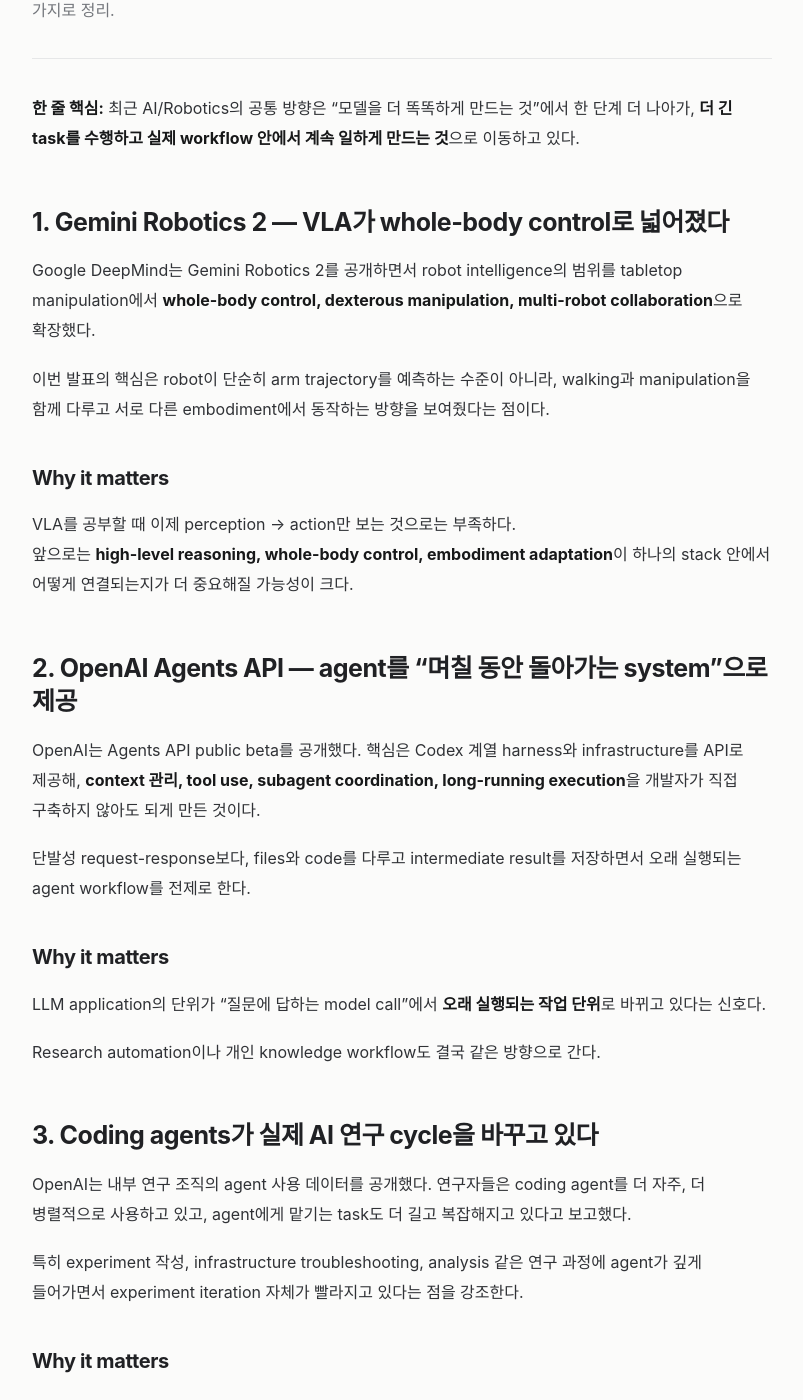
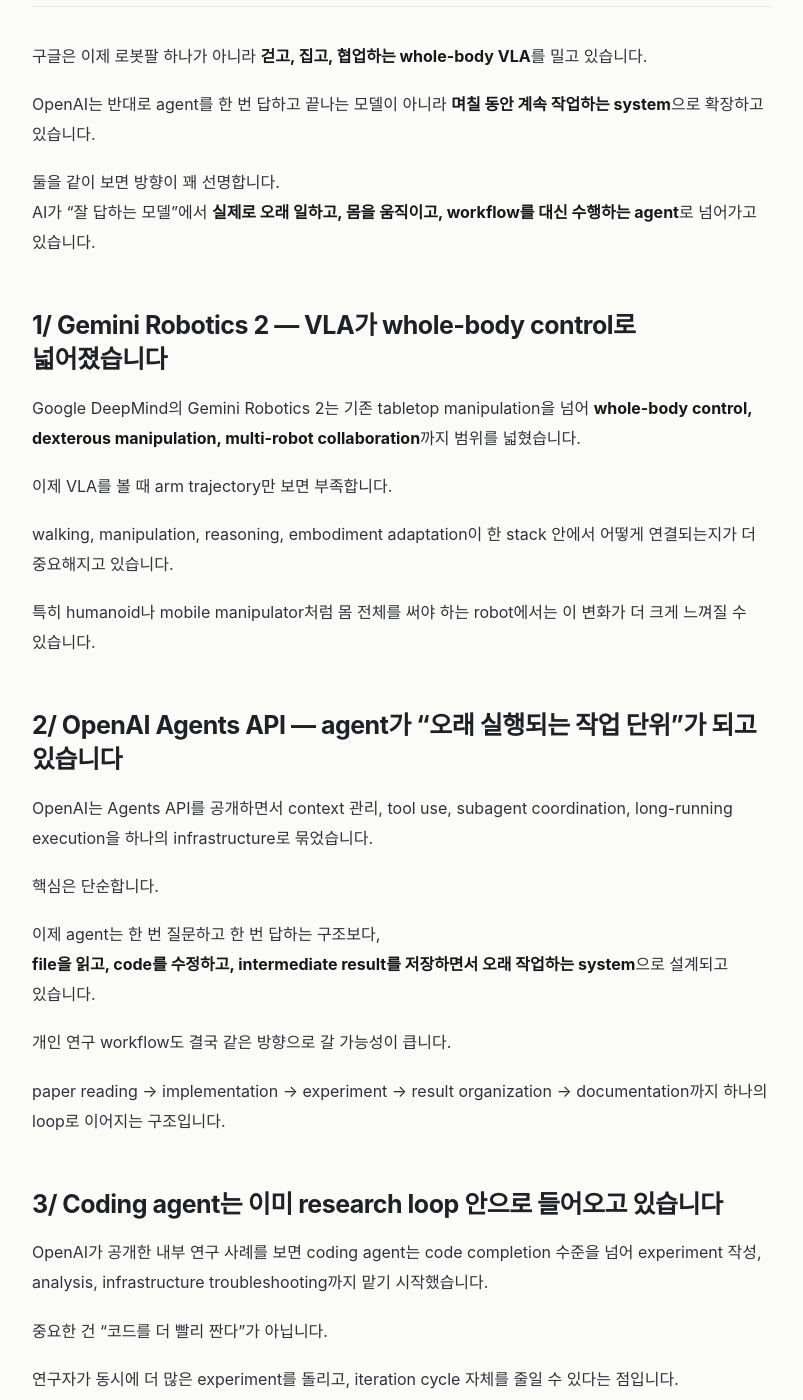
Before and after one commit to nayana224/nayana224.github.io, a Jekyll site: the page built from _research_feed/2026-09-19-ai-robotics.md, in a window 1280 px wide and 1400 px high, scrolled down 378 px. Shown: the whole window, without its empty margins (238-1041 px from the left). Built offline with Jekyll 4.4.1, drawn with Linux system fonts in a browser that asks for light colours; some of the changed text lies outside the part shown.

Commit message:
feed: sharpen AI robotics editorial style

```diff
--- a/_research_feed/2026-09-19-ai-robotics.md
+++ b/_research_feed/2026-09-19-ai-robotics.md
@@ -1,53 +1,65 @@
 ---
 layout: feed_note
-title: "AI & Robotics Update — Gemini Robotics 2, Agents API, Research Acceleration"
+title: "AI & Robotics — VLA는 몸 전체로, Agent는 며칠씩 일하기 시작했습니다"
 date: 2026-09-19 00:30:00 +0900
 channel: ai-robotics
 channel_label: AI & Robotics
-summary: "whole-body robotics, long-running cloud agents, coding-agent 기반 연구 가속화까지 최근 흐름을 세 가지로 정리."
+summary: "Gemini Robotics 2, OpenAI Agents API, coding agent 연구 가속화까지. 최근 AI와 Robotics에서 실제 workflow가 어떻게 바뀌고 있는지 정리했습니다."
 ---
 
-**한 줄 핵심:** 최근 AI/Robotics의 공통 방향은 “모델을 더 똑똑하게 만드는 것”에서 한 단계 더 나아가, **더 긴 task를 수행하고 실제 workflow 안에서 계속 일하게 만드는 것**으로 이동하고 있다.
+구글은 이제 로봇팔 하나가 아니라 **걷고, 집고, 협업하는 whole-body VLA**를 밀고 있습니다.
 
-## 1. Gemini Robotics 2 — VLA가 whole-body control로 넓어졌다
+OpenAI는 반대로 agent를 한 번 답하고 끝나는 모델이 아니라 **며칠 동안 계속 작업하는 system**으로 확장하고 있습니다.
 
-Google DeepMind는 Gemini Robotics 2를 공개하면서 robot intelligence의 범위를 tabletop manipulation에서 **whole-body control, dexterous manipulation, multi-robot collaboration**으로 확장했다.
+둘을 같이 보면 방향이 꽤 선명합니다.
+AI가 “잘 답하는 모델”에서 **실제로 오래 일하고, 몸을 움직이고, workflow를 대신 수행하는 agent**로 넘어가고 있습니다.
 
-이번 발표의 핵심은 robot이 단순히 arm trajectory를 예측하는 수준이 아니라, walking과 manipulation을 함께 다루고 서로 다른 embodiment에서 동작하는 방향을 보여줬다는 점이다.
+## 1/ Gemini Robotics 2 — VLA가 whole-body control로 넓어졌습니다
 
-### Why it matters
+Google DeepMind의 Gemini Robotics 2는 기존 tabletop manipulation을 넘어 **whole-body control, dexterous manipulation, multi-robot collaboration**까지 범위를 넓혔습니다.
 
-VLA를 공부할 때 이제 perception → action만 보는 것으로는 부족하다.
-앞으로는 **high-level reasoning, whole-body control, embodiment adaptation**이 하나의 stack 안에서 어떻게 연결되는지가 더 중요해질 가능성이 크다.
+이제 VLA를 볼 때 arm trajectory만 보면 부족합니다.
 
-## 2. OpenAI Agents API — agent를 “며칠 동안 돌아가는 system”으로 제공
+walking, manipulation, reasoning, embodiment adaptation이 한 stack 안에서 어떻게 연결되는지가 더 중요해지고 있습니다.
 
-OpenAI는 Agents API public beta를 공개했다. 핵심은 Codex 계열 harness와 infrastructure를 API로 제공해, **context 관리, tool use, subagent coordination, long-running execution**을 개발자가 직접 구축하지 않아도 되게 만든 것이다.
+특히 humanoid나 mobile manipulator처럼 몸 전체를 써야 하는 robot에서는 이 변화가 더 크게 느껴질 수 있습니다.
 
-단발성 request-response보다, files와 code를 다루고 intermediate result를 저장하면서 오래 실행되는 agent workflow를 전제로 한다.
+## 2/ OpenAI Agents API — agent가 “오래 실행되는 작업 단위”가 되고 있습니다
 
-### Why it matters
+OpenAI는 Agents API를 공개하면서 context 관리, tool use, subagent coordination, long-running execution을 하나의 infrastructure로 묶었습니다.
 
-LLM application의 단위가 “질문에 답하는 model call”에서 **오래 실행되는 작업 단위**로 바뀌고 있다는 신호다.
+핵심은 단순합니다.
 
-Research automation이나 개인 knowledge workflow도 결국 같은 방향으로 간다.
+이제 agent는 한 번 질문하고 한 번 답하는 구조보다,
+**file을 읽고, code를 수정하고, intermediate result를 저장하면서 오래 작업하는 system**으로 설계되고 있습니다.
 
-## 3. Coding agents가 실제 AI 연구 cycle을 바꾸고 있다
+개인 연구 workflow도 결국 같은 방향으로 갈 가능성이 큽니다.
 
-OpenAI는 내부 연구 조직의 agent 사용 데이터를 공개했다. 연구자들은 coding agent를 더 자주, 더 병렬적으로 사용하고 있고, agent에게 맡기는 task도 더 길고 복잡해지고 있다고 보고했다.
+paper reading → implementation → experiment → result organization → documentation까지 하나의 loop로 이어지는 구조입니다.
 
-특히 experiment 작성, infrastructure troubleshooting, analysis 같은 연구 과정에 agent가 깊게 들어가면서 experiment iteration 자체가 빨라지고 있다는 점을 강조한다.
+## 3/ Coding agent는 이미 research loop 안으로 들어오고 있습니다
 
-### Why it matters
+OpenAI가 공개한 내부 연구 사례를 보면 coding agent는 code completion 수준을 넘어 experiment 작성, analysis, infrastructure troubleshooting까지 맡기 시작했습니다.
 
-AI researcher에게 agent는 이제 단순 code completion 도구가 아니라 **research loop 일부**가 되고 있다.
+중요한 건 “코드를 더 빨리 짠다”가 아닙니다.
 
-논문 읽기 → 구현 → experiment → 결과 정리 → 문서화까지 연결하는 workflow를 미리 설계해두는 것이 점점 더 중요해질 수 있다.
+연구자가 동시에 더 많은 experiment를 돌리고, iteration cycle 자체를 줄일 수 있다는 점입니다.
+
+AI researcher에게 agent는 점점 **개발 보조도구가 아니라 research operator**에 가까워지고 있습니다.
+
+## 지금 봐야 할 포인트
+
+최근 흐름을 세 줄로 줄이면 이렇습니다.
+
+- Robotics는 **whole-body intelligence**로 확장
+- Agent는 **long-running workflow**로 확장
+- Research는 **human + agent loop**로 재구성
+
+앞으로 VLM/VLA를 공부할 때 model architecture만 보는 것보다,
+**reasoning → action → system integration → long-running agent workflow**까지 같이 보는 게 더 중요해질 것 같습니다.
 
 ## Sources
 
 - [Google DeepMind — Gemini Robotics 2](https://deepmind.google/blog/gemini-robotics-2-brings-whole-body-intelligence-to-robots/)
-
 - [OpenAI — Introducing the Agents API](https://openai.com/index/introducing-the-agents-api/)
-
 - [OpenAI — Research acceleration: The view inside OpenAI](https://openai.com/index/research-acceleration-view-inside-openai/)
```
